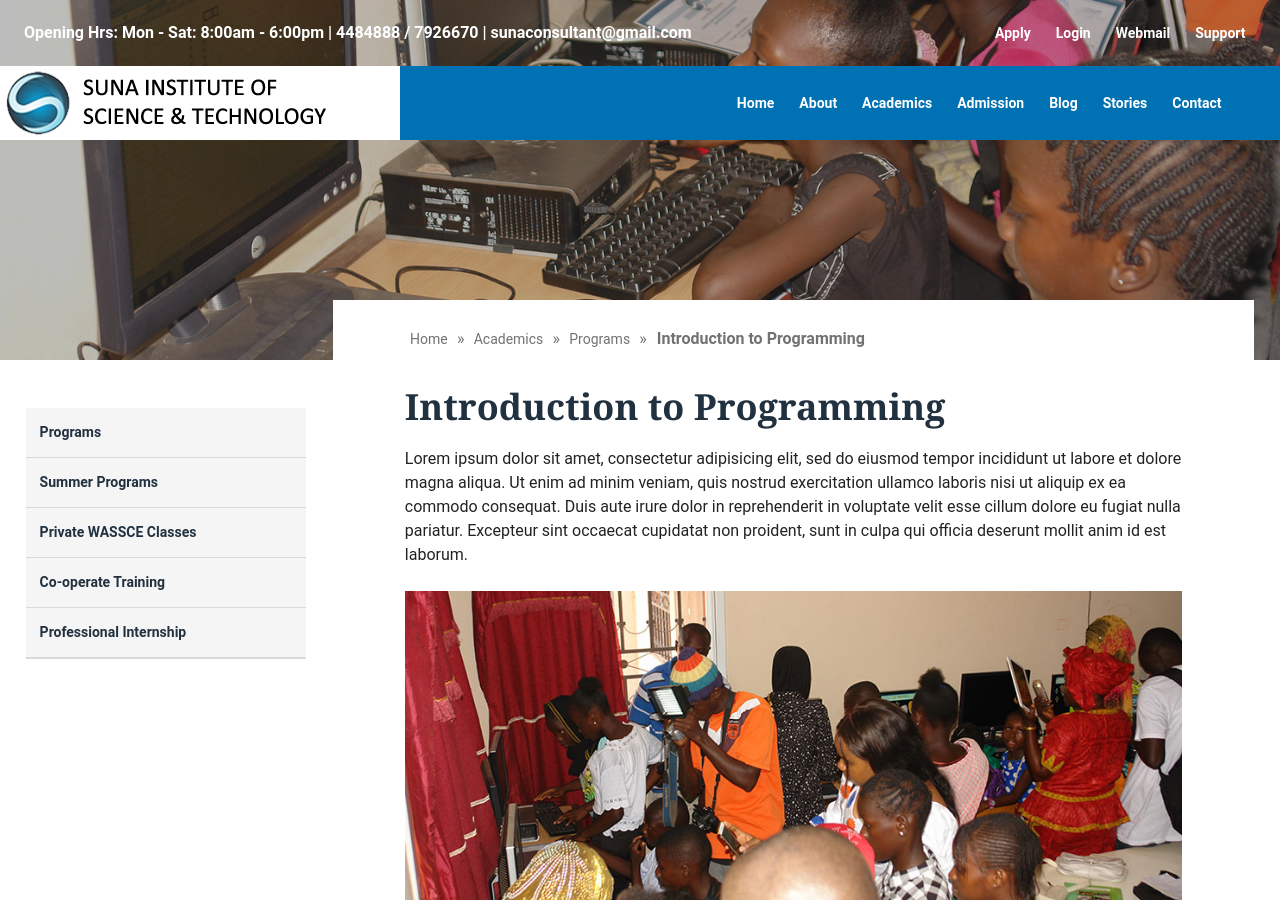
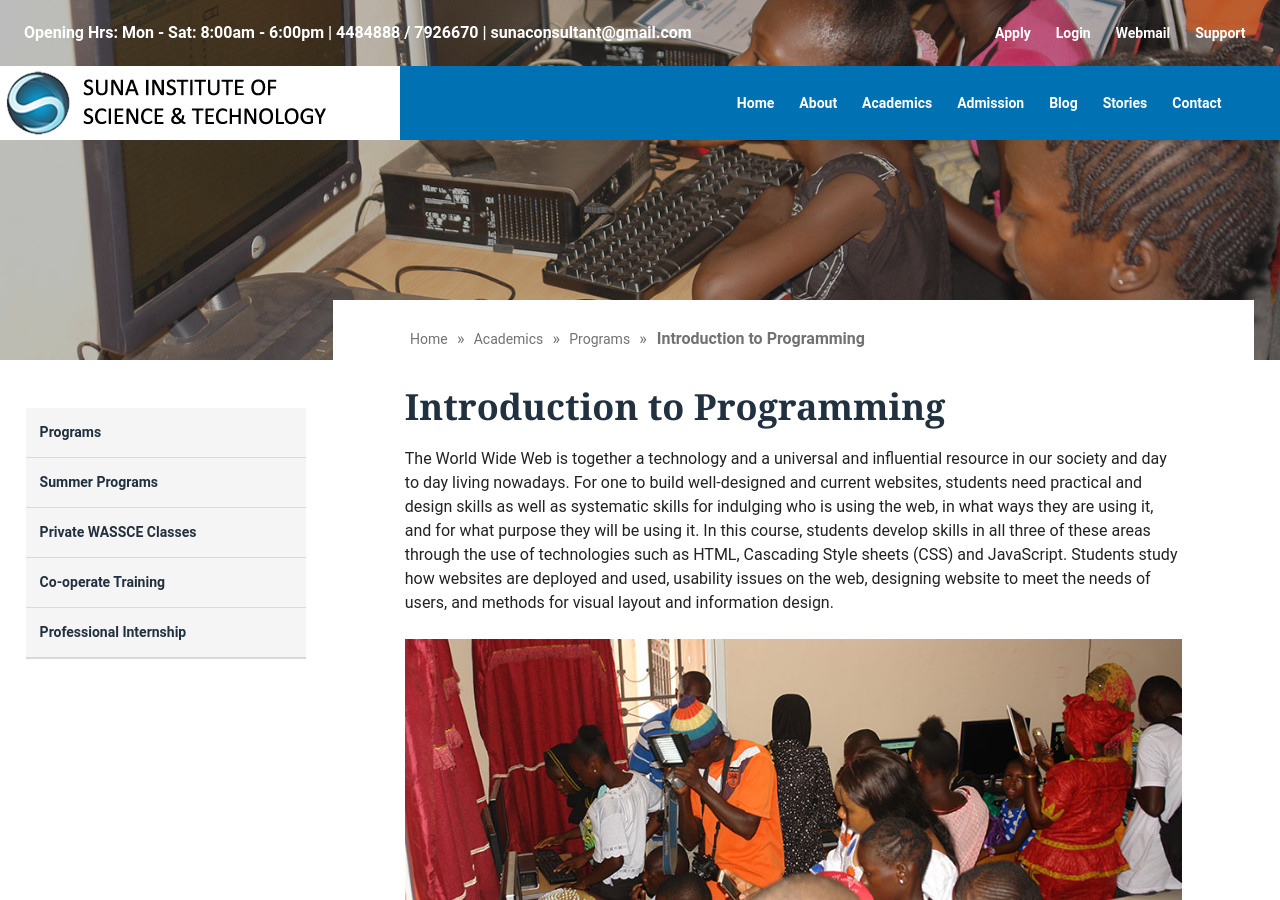
Before and after one commit to sunaist/suna, a Jekyll site: the page built from _programs/intro-to-programming.html, in a window 1280 px wide and 900 px high. Built offline with Jekyll 4.4.1, drawn with Linux system fonts in a browser that asks for light colours; some of the changed text lies outside the part shown.

Commit message:
web programming

```diff
--- a/_programs/intro-to-programming.html
+++ b/_programs/intro-to-programming.html
@@ -7,8 +7,7 @@ tuition: D4,000.00
 sessions: 2 Times/Week
 image-path: assets/images/student3.jpg
 image-description: "some description of the photo come here"
-description: "Lorem ipsum dolor sit amet, consectetur adipisicing elit, sed do eiusmod
-tempor incididunt ut labore et dolore magna aliqua."
+description: "The World Wide Web is together a technology and a universal and influential resource in our society and day to day living nowadays. For one to build well-designed and current websites, students need practical and design skills as well as systematic skills for indulging who is using the web, in what ways they are using it, and for what purpose they will be using it. In this course, students develop skills in all three of these areas through the use of technologies such as HTML, Cascading Style sheets (CSS) and JavaScript. Students study how websites are deployed and used, usability issues on the web, designing website to meet the needs of users, and methods for visual layout and information design."
 ---
 
 
@@ -33,13 +32,9 @@ tempor incididunt ut labore et dolore magna aliqua."
       <h1>{{ page.program-name }}</h1>
 
       <p>
-        Lorem ipsum dolor sit amet, consectetur adipisicing elit, sed do eiusmod
-        tempor incididunt ut labore et dolore magna aliqua. Ut enim ad minim veniam,
-        quis nostrud exercitation ullamco laboris nisi ut aliquip ex ea commodo
-        consequat. Duis aute irure dolor in reprehenderit in voluptate velit esse
-        cillum dolore eu fugiat nulla pariatur. Excepteur sint occaecat cupidatat non
-        proident, sunt in culpa qui officia deserunt mollit anim id est laborum.
-      </p>
+        The World Wide Web is together a technology and a universal and influential resource in our society and day to day living nowadays. For one to build well-designed and current websites, students need practical and design skills as well as systematic skills for indulging who is using the web, in what ways they are using it, and for what purpose they will be using it. In this course, students develop skills in all three of these areas through the use of technologies such as HTML, Cascading Style sheets (CSS) and JavaScript. Students study how websites are deployed and used, usability issues on the web, designing website to meet the needs of users, and methods for visual layout and information design.
+        </p>
+
 
        <figure>
          <img class="media-is-responsive" src="{{ page.image-path }}" alt="{{ page.image-description }} photo">
@@ -49,13 +44,10 @@ tempor incididunt ut labore et dolore magna aliqua."
        </figure>
 
       <p>
-        Lorem ipsum dolor sit amet, consectetur adipisicing elit, sed do eiusmod
-        tempor incididunt ut labore et dolore magna aliqua. Ut enim ad minim veniam,
-        quis nostrud exercitation ullamco laboris nisi ut aliquip ex ea commodo
-        consequat. Duis aute irure dolor in reprehenderit in voluptate velit esse
-        cillum dolore eu fugiat nulla pariatur. Excepteur sint occaecat cupidatat non
-        proident, sunt in culpa qui officia deserunt mollit anim id est laborum.
+         The course focus more on hands-on and students will be spending the entire time of the course not only learning concepts but applying them in reality as well. The course requires the design and implementation of a simple website at the end of the programming. Prerequisite to this course will be a certificate in Information Technology and Communication.
       </p>
+
+
 
       <h2>Requirement</h2>
       <p>
```
Also changed, not shown: _programs/web-programming-I.html (+21 -8 lines).
